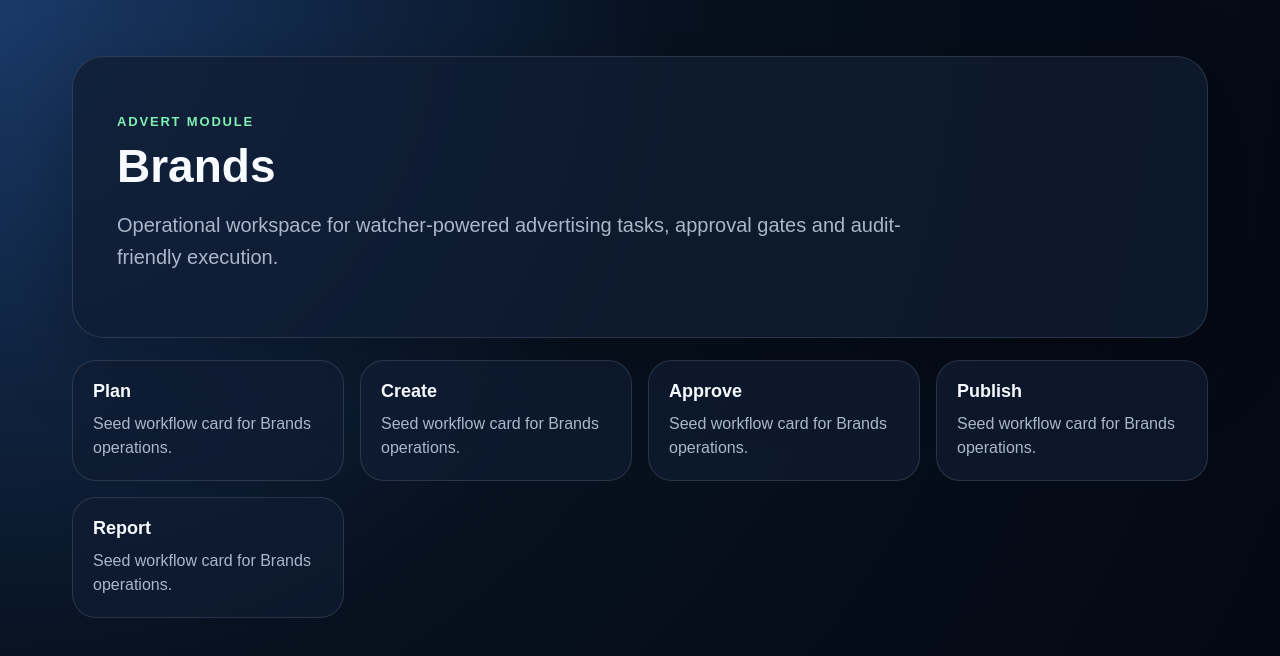
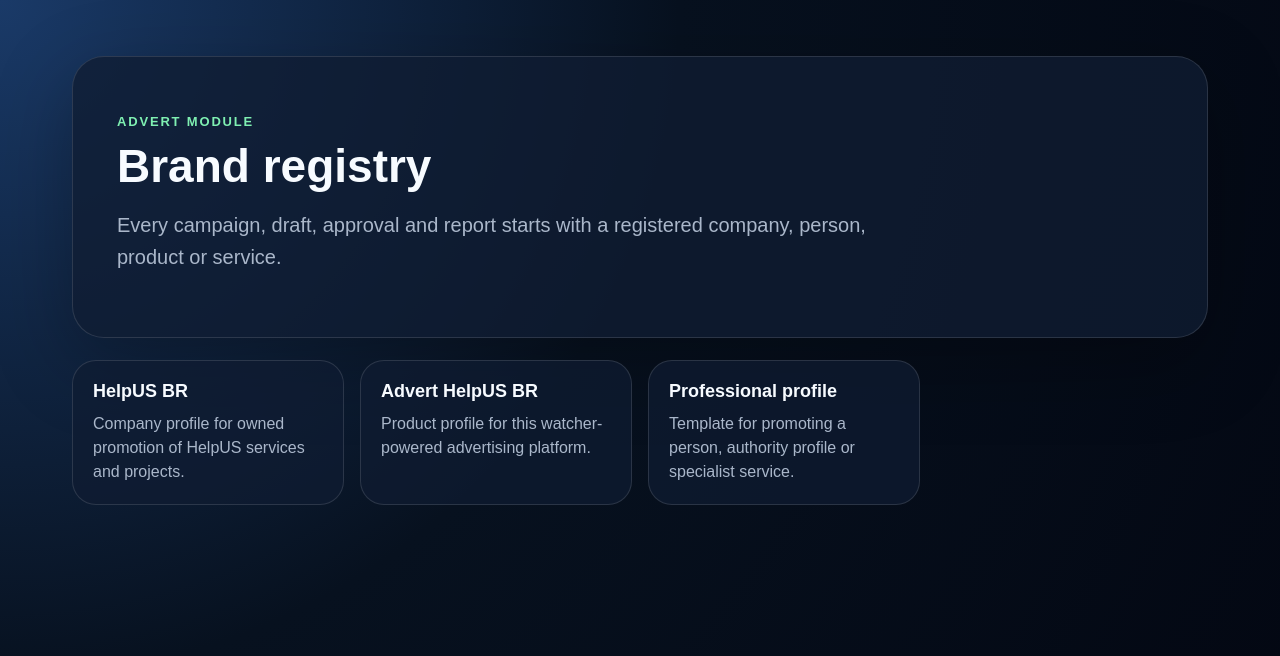
Before and after one commit to HelpUSA/advert, a Next.js app in the folder apps/web/: page /brands in a window 1280 px wide. Shown: the top 656 px of the page. Built offline with nearby package versions, Linux system fonts and the light colour scheme.

Commit message:
Add brand registry seed view

```diff
--- a/apps/web/src/app/brands/page.tsx
+++ b/apps/web/src/app/brands/page.tsx
@@ -1,19 +1,15 @@
-const items = ['Plan', 'Create', 'Approve', 'Publish', 'Report'];
-
 export default function Page() {
  return (
  <main className='page'>
  <section className='hero compact'>
  <p className='eyebrow'>Advert module</p>
- <h1>
-Brands
-</h1>
- <p className='lead'>Operational workspace for watcher-powered advertising tasks, approval gates and audit-friendly execution.</p>
+ <h1>Brand registry</h1>
+ <p className='lead'>Every campaign, draft, approval and report starts with a registered company, person, product or service.</p>
  </section>
  <section className='grid'>
- {items.map((item) => <article className='card' key={item}><h2>{item}</h2><p>Seed workflow card for
-Brands
- operations.</p></article>)}
+ <article className='card'><h2>HelpUS BR</h2><p>Company profile for owned promotion of HelpUS services and projects.</p></article>
+ <article className='card'><h2>Advert HelpUS BR</h2><p>Product profile for this watcher-powered advertising platform.</p></article>
+ <article className='card'><h2>Professional profile</h2><p>Template for promoting a person, authority profile or specialist service.</p></article>
  </section>
  </main>
  );
```
Also changed, not shown: 1 other file (tests, documents, lock files or other folders).
